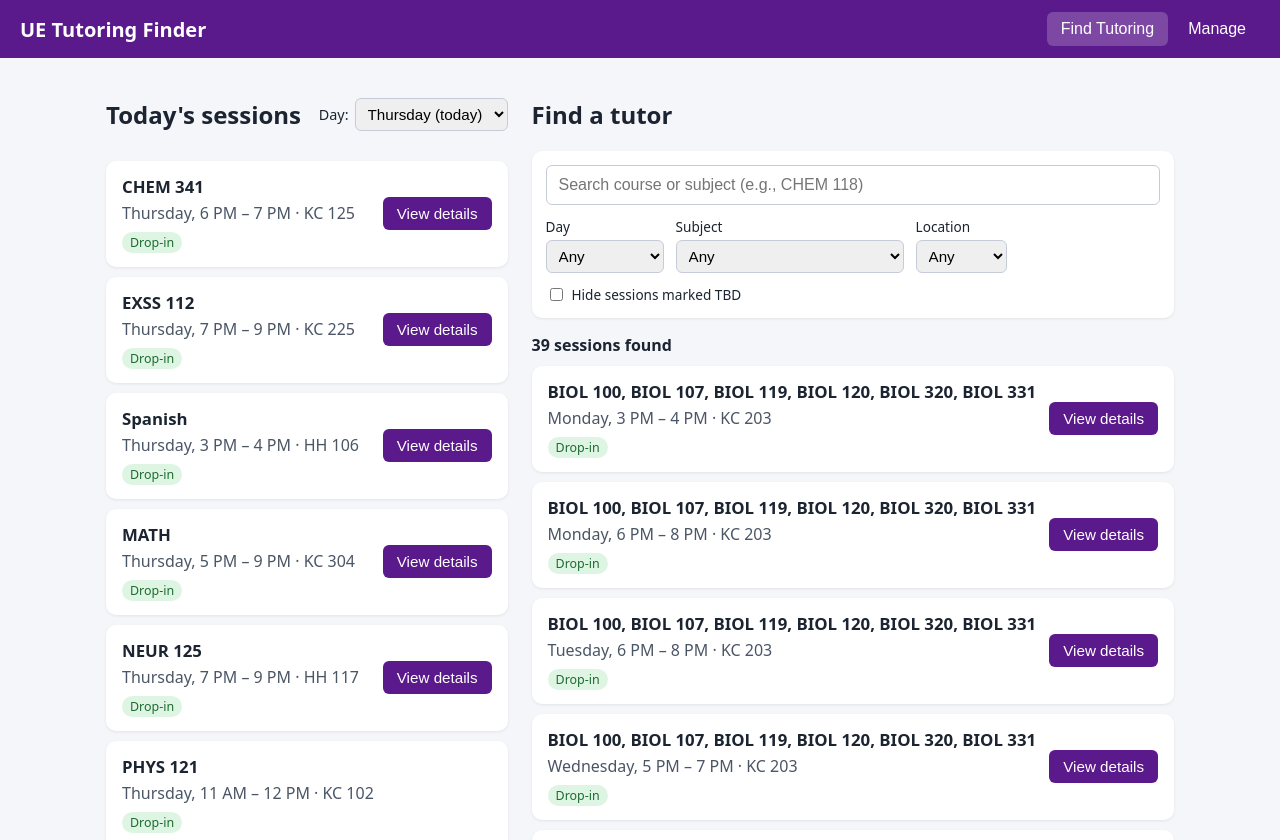
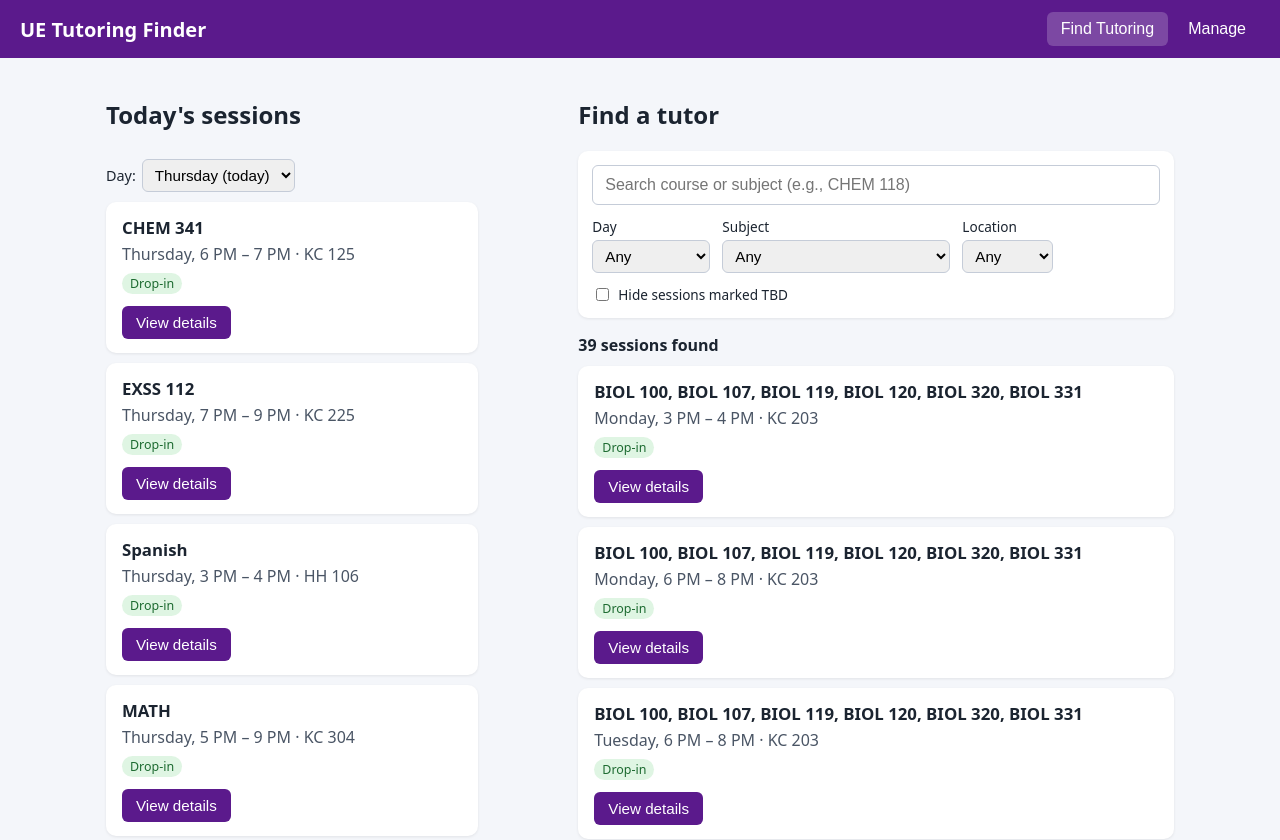
Before and after one commit to qudraray/CS499-UE-Tutoring-Finder, a React (Vite) app: page / in a window 1280 px wide. Shown: the top 840 px of the page. Built offline with nearby package versions, Linux system fonts and the light colour scheme.

Commit message:
Increased the gap between two components in FindTutoring.jsx

```diff
--- a/src/App.css
+++ b/src/App.css
@@ -62,7 +62,7 @@
 
 .page-wide { max-width: 1100px; }
 
-.find-layout { display: grid; grid-template-columns: 1fr 1.6fr; gap: 24px; align-items: start; }
+.find-layout { display: grid; grid-template-columns: 1fr 1.6fr; gap: 100px; align-items: start; }
 .find-layout .card { flex-wrap: wrap; }
 
 @media (max-width: 800px) {
```
